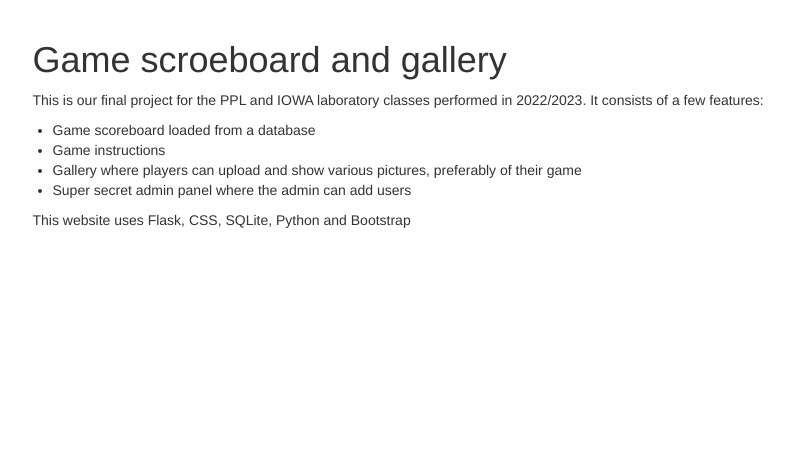
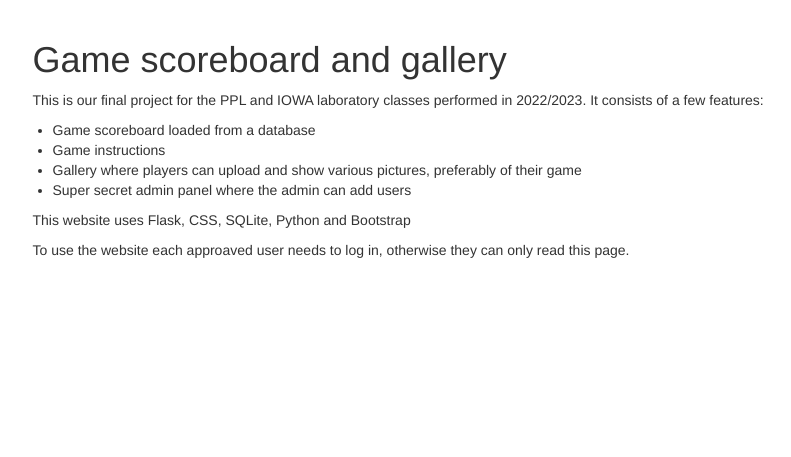
Before and after one commit to Lukasz-Madry/PPLIOWA_Final_Project, a Flask app: page / in a window 1280 px wide. Shown: the part 62-519 px from the top of the page, without its empty margins (45-836 px from the left). Run offline with Flask 2, Linux system fonts and the light colour scheme; a user stored in the database is signed in; some libraries are stand-ins or nearby versions.

Commit message:
Updated home site

```diff
--- a/templates/Website.html
+++ b/templates/Website.html
@@ -61,7 +61,7 @@
     <div class="row">
       <div class="col">
        <main>
-        <h1>Game scroeboard and gallery</h1>
+        <h1>Game scoreboard and gallery</h1>
         <p>This is our final project for the PPL and IOWA laboratory classes performed in 2022/2023. It consists of a few features:</p>
         <ul>
         <li>Game scoreboard loaded from a database</li>
@@ -70,6 +70,7 @@
         <li>Super secret admin panel where the admin can add users</li>
         </ul>
         <p>This website uses Flask, CSS, SQLite, Python and Bootstrap</p>
+        <p>To use the website each approaved user needs to log in, otherwise they can only read this page.</p>
       </main>
       </div>
     </div>
```
